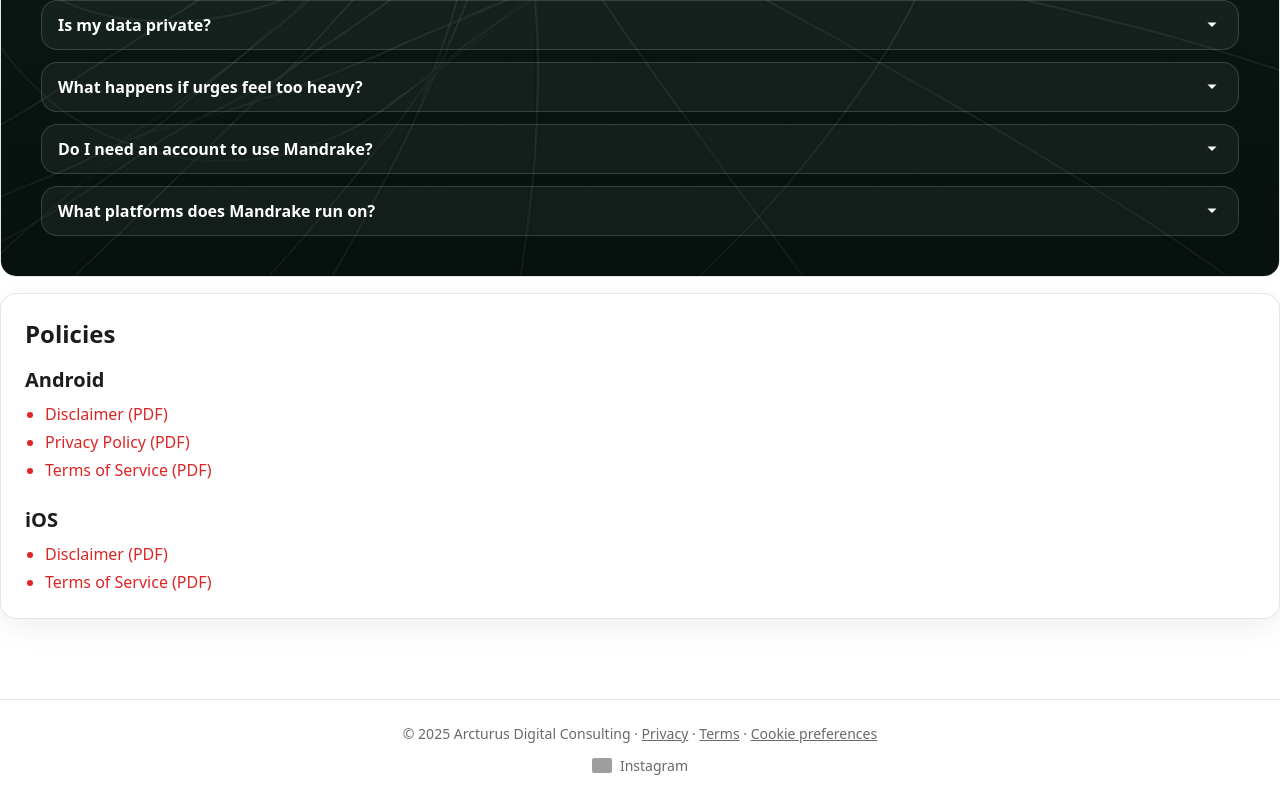
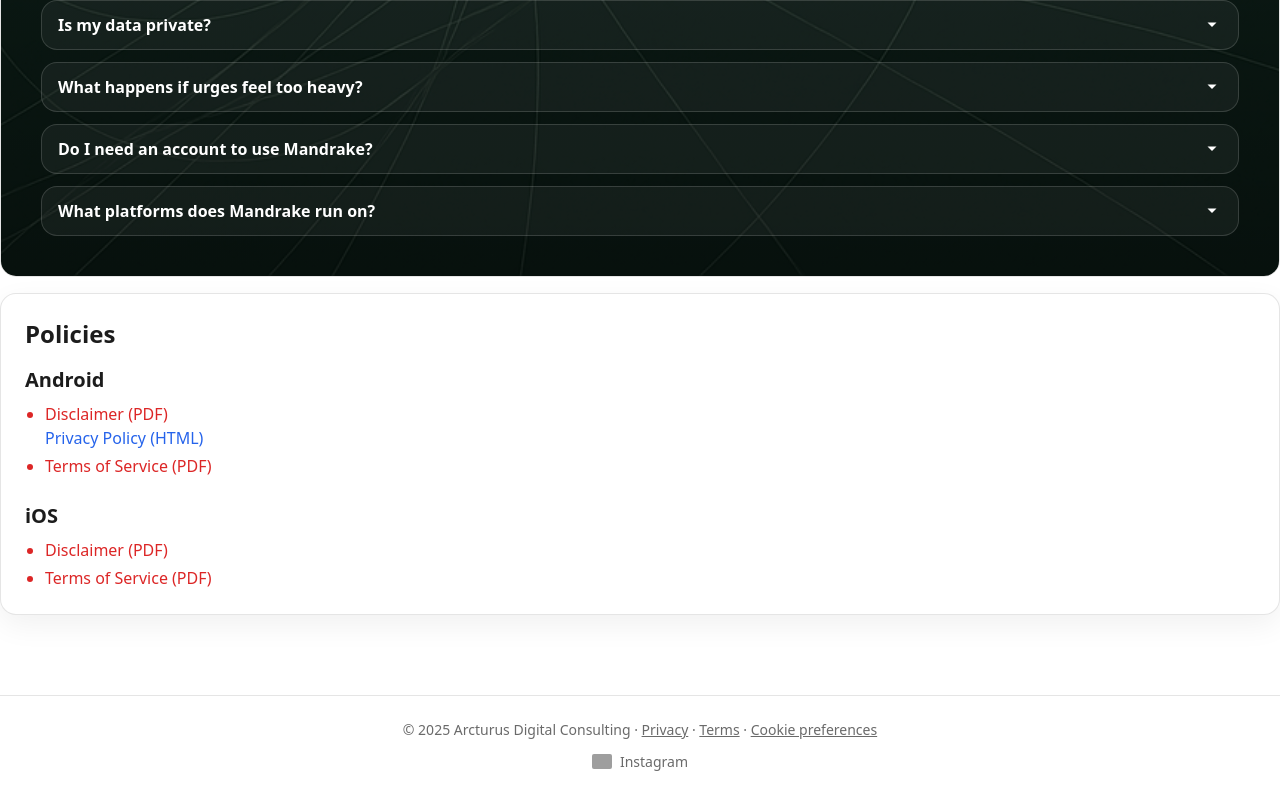
Before and after one commit to repinfaust/arcturusdc.github.io, a Next.js app: page /apps/mandrake in a window 1280 px wide. Shown: the part 1486-2286 px from the top of the page. Built offline with nearby package versions, Linux system fonts and the light colour scheme; no server answers; grey boxes are pictures that could not be loaded.

Commit message:
Update page.js

```diff
--- a/src/app/apps/mandrake/page.js
+++ b/src/app/apps/mandrake/page.js
@@ -192,9 +192,13 @@ export default function Mandrake() {
             <li>
               <Link href="/assets/policies/Mandrake_Disclaimer_16plus.pdf">Disclaimer (PDF)</Link>
             </li>
-            <li>
-              <Link href="/assets/policies/Mandrake_Privacy_Policy_16plus.pdf">Privacy Policy (PDF)</Link>
-            </li>
+            <Link
+            href="/apps/mandrake/privacy-policy"
+            className="text-blue-600 hover:underline"
+              >
+              Privacy Policy (HTML)
+            </Link>
+
             <li>
               <Link href="/assets/policies/Mandrake_Terms_of_Service_16plus.pdf">Terms of Service (PDF)</Link>
             </li>
```
